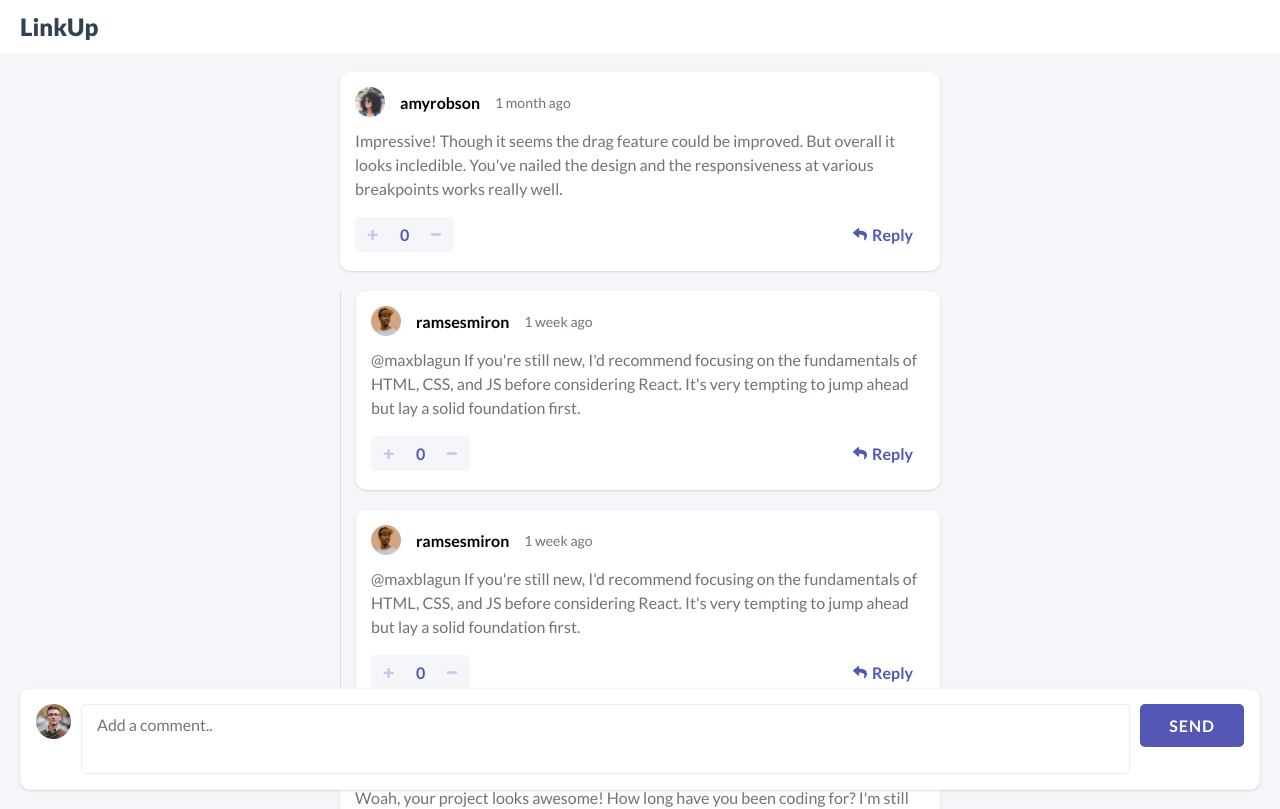
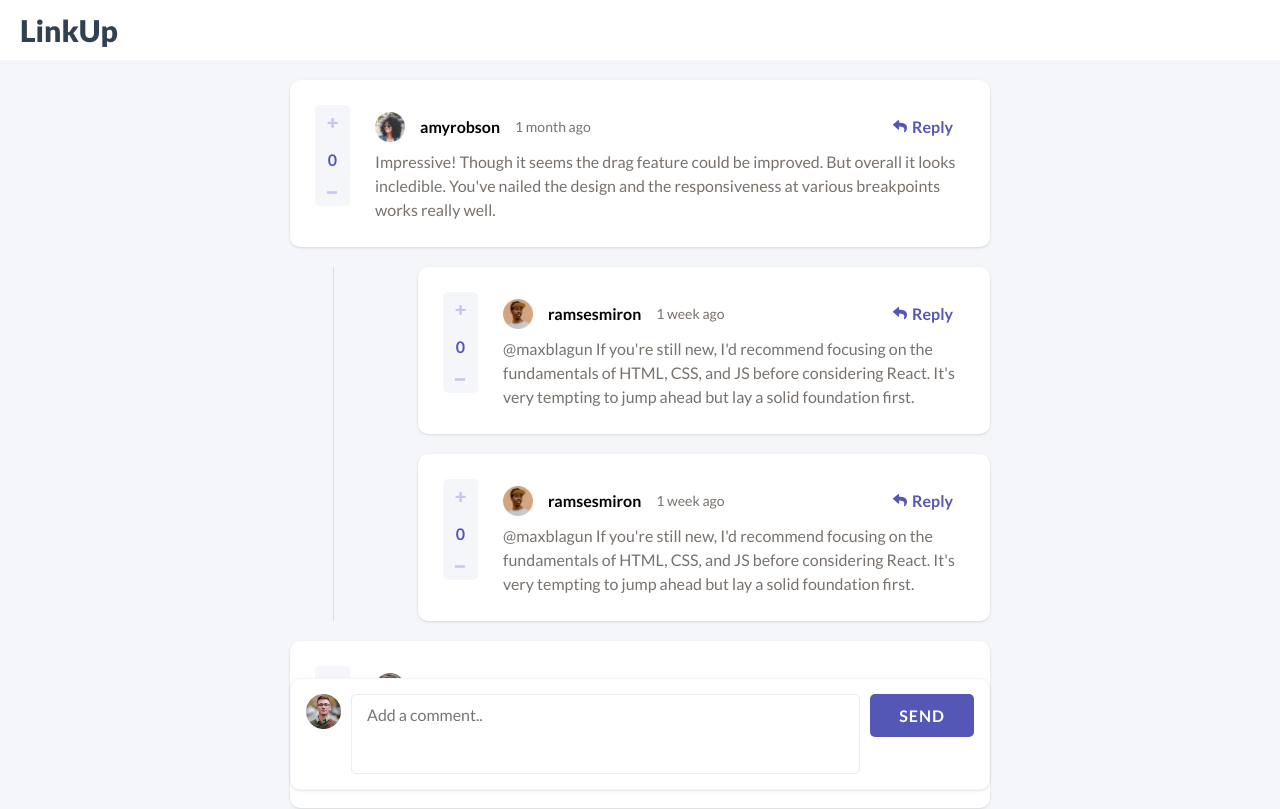
Before and after one commit to LucasBalbinoSS/interactive-comments-section, a React (Vite) app: page / in a window 1280 px wide. Shown: the top 809 px of the page. Built offline with nearby package versions, Linux system fonts and the light colour scheme.

Commit message:
Style: Desktop version

```diff
--- a/src/components/Comment.css
+++ b/src/components/Comment.css
@@ -16,14 +16,18 @@
   background-color: var(--white);
   border-radius: 10px;
   box-shadow: 0 1px 3px 0 rgb(0 0 0 / 0.1), 0 1px 2px -1px rgb(0 0 0 / 0.1);
-  display: flex;
-  flex-direction: column;
-  gap: 12px;
   font-size: var(--text-sm);
   padding: 15px;
 }
 
-.information {
+.comment-internal {
+  display: flex;
+  flex-direction: column;
+  gap: 12px;
+  width: 100%;
+}
+
+.information-internal {
   display: flex;
   align-items: center;
   gap: 15px;
@@ -66,16 +70,17 @@
 .text-content {
   color: #78716c;
   line-height: 1.5;
-  overflow-wrap: break-word;
+  overflow-wrap: anywhere;
 }
 
 .comment-interaction {
   align-items: center;
   display: flex;
   justify-content: space-between;
+  margin-block-start: 12px;
 }
 
-.comment-interaction-internal{
+.comment-interaction-internal-mobile {
   display: flex;
   align-items: center;
   gap: 5px;
@@ -87,7 +92,12 @@
   padding: 12px;
 }
 
-.comment-interaction .button {
+.comment-interaction-internal {
+  display: none;
+}
+
+.comment-interaction-internal-mobile .button,
+.comment-interaction-internal .button {
   align-items: center;
   display: flex;
   gap: 5px;
@@ -127,3 +137,50 @@
     font-size: var(--text-sm);
   }
 }
+
+@media (min-width: 900px) {
+  .comments-list {
+    margin-top: 60px;
+    max-width: 700px;
+  }
+
+  .comment {
+    column-gap: 25px;
+    display: flex;
+    padding: 25px;
+    position: relative;
+  }
+
+  .comment-internal {
+    gap: 2px;
+    order: 2;
+  }
+
+  .information {
+    display: flex;
+    align-items: center;
+    justify-content: space-between;
+  }
+
+  .comment-interaction {
+    align-items: flex-start;
+    margin-block-start: 0;
+  }
+
+  .likes {
+    flex-direction: column;
+  }
+
+  .comment-interaction-internal-mobile {
+    display: none;
+  }
+
+  .comment-interaction-internal {
+    display: flex;
+  }
+
+  .replies-list {
+    margin-inline-start: 43px;
+    padding-inline-start: 84px;
+  }
+}
--- a/src/components/Comment.jsx
+++ b/src/components/Comment.jsx
@@ -40,7 +40,9 @@ const Comment = () => {
           return (
             <li className="comment-container" key={index}>
               <div className="comment">
+                <div className="comment-internal">
                   <div className="information">
+                    <div className="information-internal">
                       <img className="photo" src={comment.url} alt={comment.alt} />
                       <div className="user-container">
                         <span className="user">{comment.user}</span>
@@ -48,10 +50,17 @@ const Comment = () => {
                       </div>
                       <span className="date">{comment.date}</span>
                     </div>
+                    <div className="comment-interaction-internal">
+                      {comment?.you && <DeleteButton />}
+                      {comment?.you && <EditButton />}
+                      {! comment?.you && <ReplyButton />}
+                    </div>
+                  </div>
                   <p className="text-content">{comment.content}</p>
+                </div>
                 <div className="comment-interaction">
                   <Likes />
-                  <div className="comment-interaction-internal">
+                  <div className="comment-interaction-internal-mobile">
                     {comment?.you && <DeleteButton />}
                     {comment?.you && <EditButton />}
                     {! comment?.you && <ReplyButton />}
--- a/src/components/Header.css
+++ b/src/components/Header.css
@@ -5,6 +5,7 @@ header {
   padding-block: 12px;
   position: fixed;
   inset: 0 0 auto 0;
+  z-index: 1;
 }
 
 .logo {
@@ -21,3 +22,9 @@ header {
     font-size: var(--text-2xl);
   }
 }
+
+@media (min-width: 900px) {
+  .logo {
+    font-size: var(--text-3xl);
+  }
+}
--- a/src/components/Input.css
+++ b/src/components/Input.css
@@ -81,3 +81,14 @@ textarea::-webkit-scrollbar-thumb {
     padding-inline: 29px;
   }
 }
+
+@media (min-width: 1024px) {
+  .input {
+    max-width: 700px;
+    margin: 20px auto 0 auto;
+  }
+
+  .input-field {
+    min-height: 80px;
+  }
+}
--- a/src/components/Reply.jsx
+++ b/src/components/Reply.jsx
@@ -5,15 +5,26 @@ const Reply = (props) => {
   return (
     <li className="comment-container" key={props.id}>
       <div className="comment">
+        <div className="comment-internal">
           <div className="information">
+            <div className="information-internal">
               <img className="photo" src={props.url} alt={props.alt} />
               <span className="user">{props.user}</span>
               <span className="date">{props.date}</span>
             </div>
+            <div className="comment-interaction-internal">
+              {props?.you && <DeleteButton />}
+              {props?.you && <EditButton />}
+              {! props?.you && <ReplyButton />}
+            </div>
+          </div>
           <p className="text-content">{props.content}</p>
+        </div>
         <div className="comment-interaction">
           <Likes />
+          <div className="comment-interaction-internal-mobile">
             <ReplyButton />
+          </div>
         </div>
       </div>
     </li>
```
Lines whose indentation alone changed are shown as unchanged.
